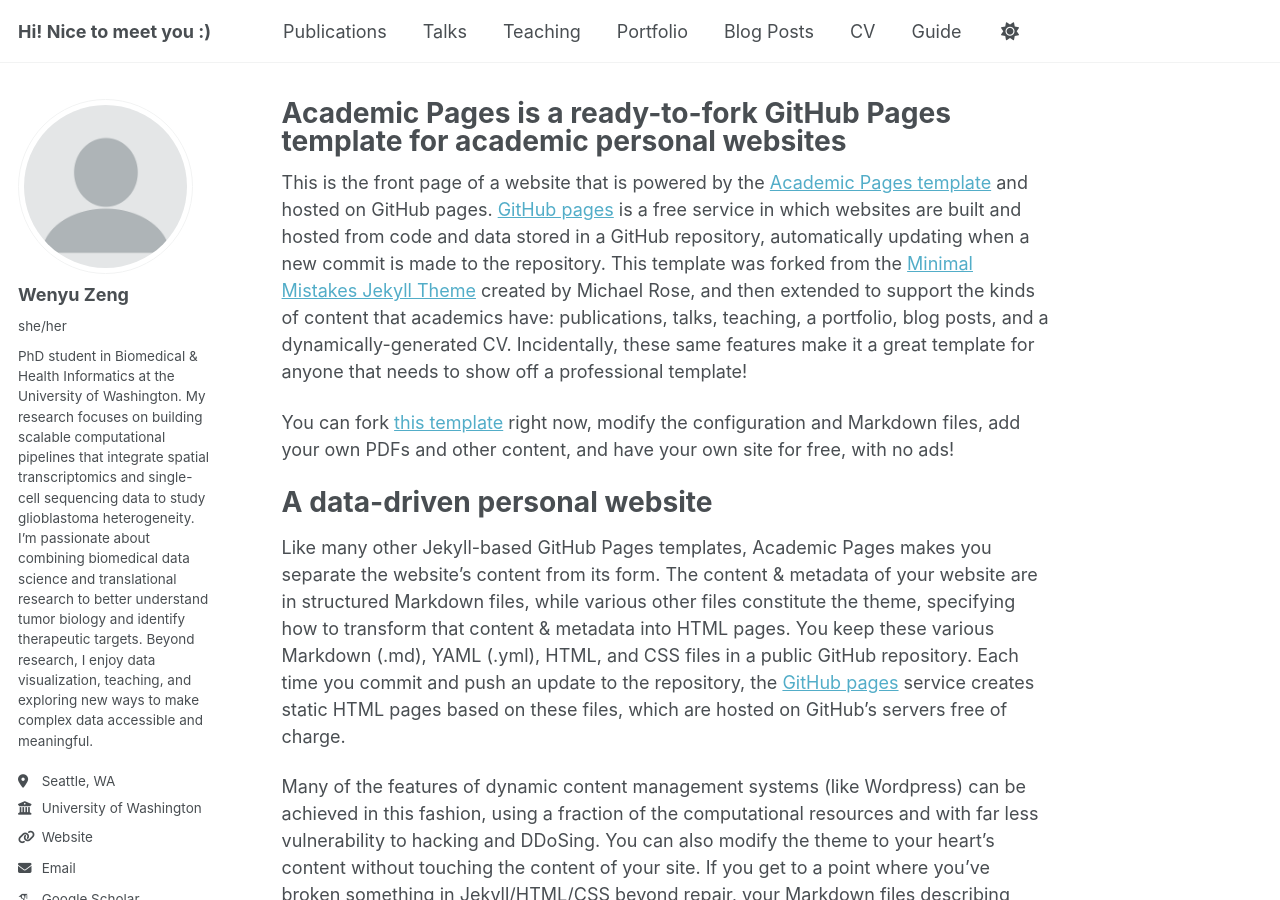
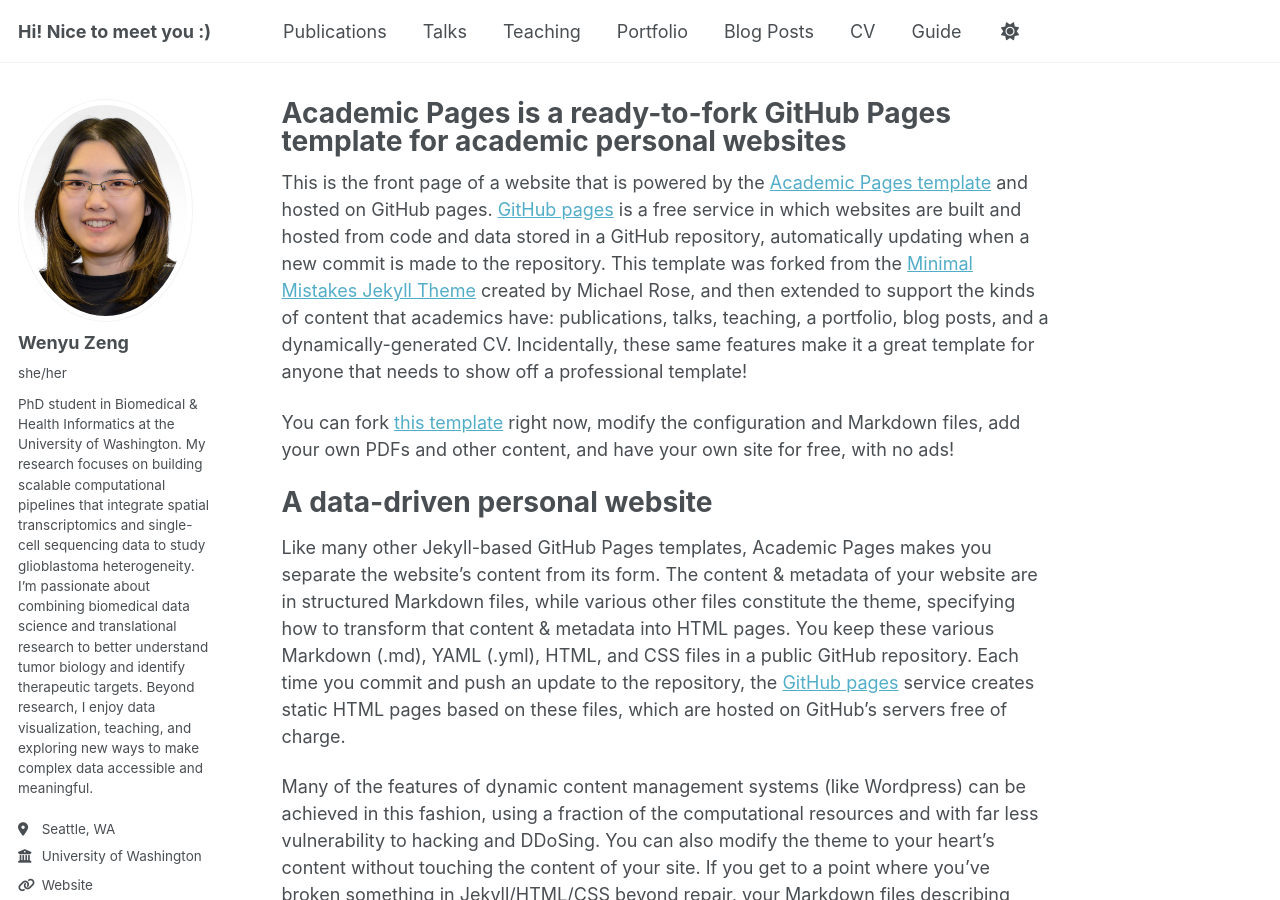
Before and after one commit to wzeng96/wzeng96.github.io, a Jekyll site: the page built from _pages/about.md, in a window 1280 px wide and 900 px high. Built offline with Jekyll 4.4.1, drawn with Linux system fonts in a browser that asks for light colours; some web fonts are replaced; a script that is not in the unit is left out.

Commit message:
Update author avatar in configuration file

```diff
--- a/_config.yml
+++ b/_config.yml
@@ -23,7 +23,7 @@ repository               : "wzeng96/wzeng96.github.io"
 #               Additional customization can be done by editing /_includes/author-profile.html
 author:
   # Biographic information
-  avatar           : "profile.png"
+  avatar           : "Wenyu.Zeng.png"
   name             : "Wenyu Zeng"
   pronouns         : "she/her"
   bio              : "PhD student in Biomedical & Health Informatics at the University of Washington. My research focuses on building scalable computational pipelines that integrate spatial transcriptomics and single-cell sequencing data to study glioblastoma heterogeneity. I’m passionate about combining biomedical data science and translational research to better understand tumor biology and identify therapeutic targets. Beyond research, I enjoy data visualization, teaching, and exploring new ways to make complex data accessible and meaningful."
```
